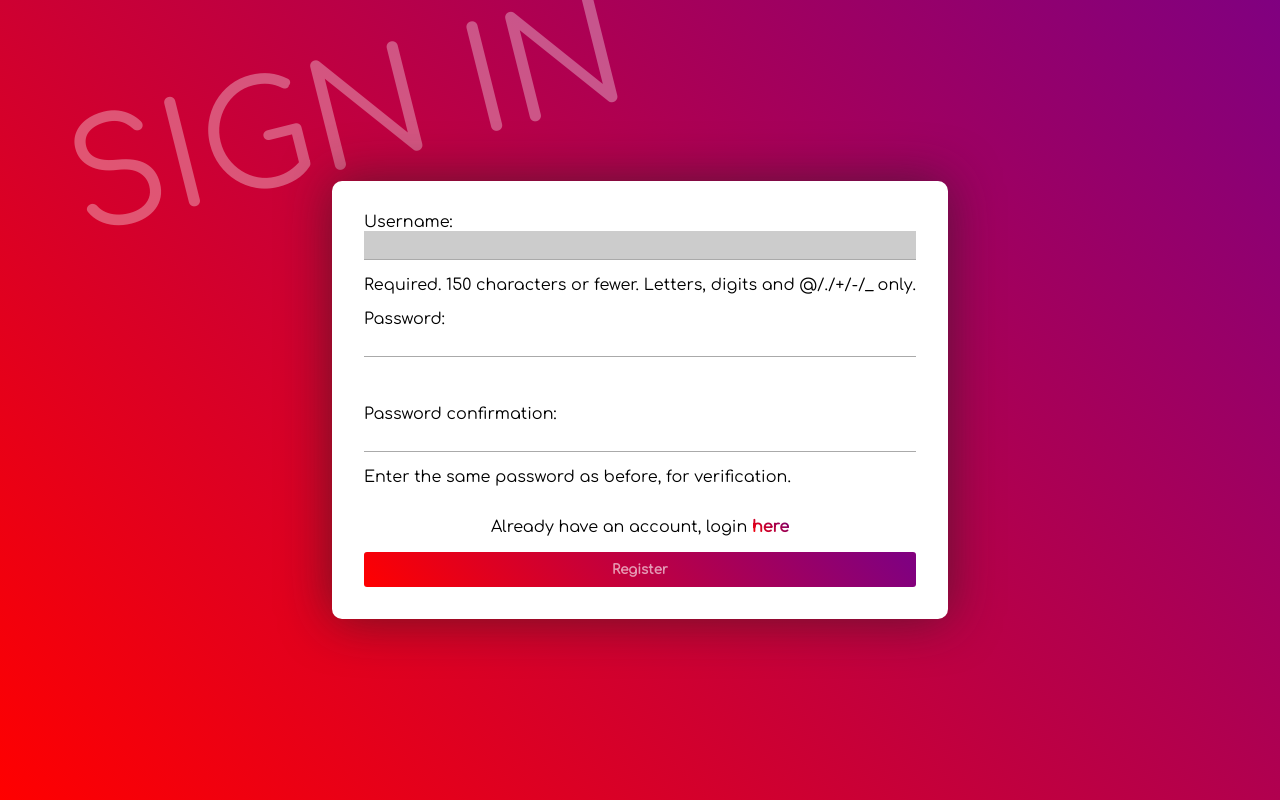
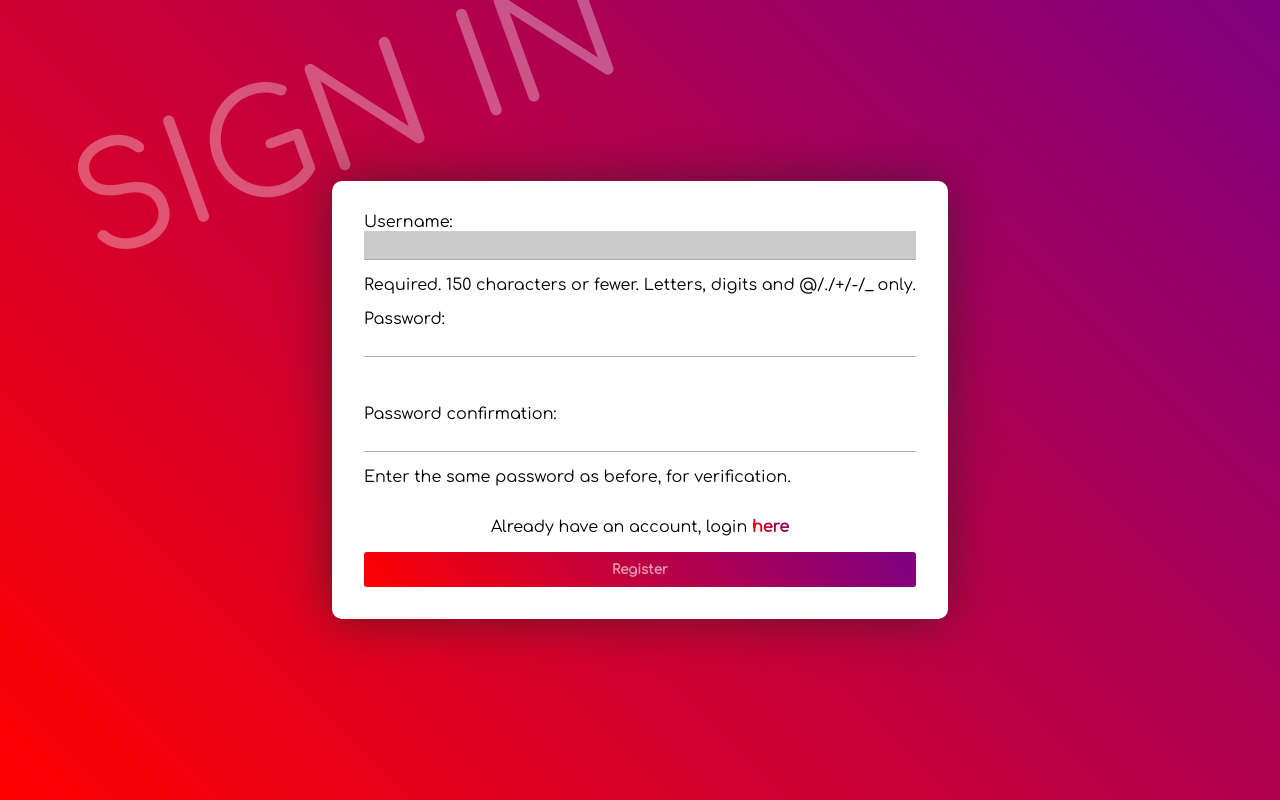
Before and after one commit to roysmanfo/Dynamic, a Django app: page /sign/ in a window 1280 px wide. Run offline with Django 4.2, Linux system fonts and the light colour scheme.

Commit message:
[Mod] Increased rotation of the title in each page

```diff
--- a/src/forms/static/forms/css/main.css
+++ b/src/forms/static/forms/css/main.css
@@ -24,7 +24,7 @@ body{
     margin: 0;
     top: 5%;
     left: 5%;
-    transform: rotateZ(346deg);
+    transform: rotateZ(340deg);
     font-size: 9rem;
     position: absolute;
 }
```
